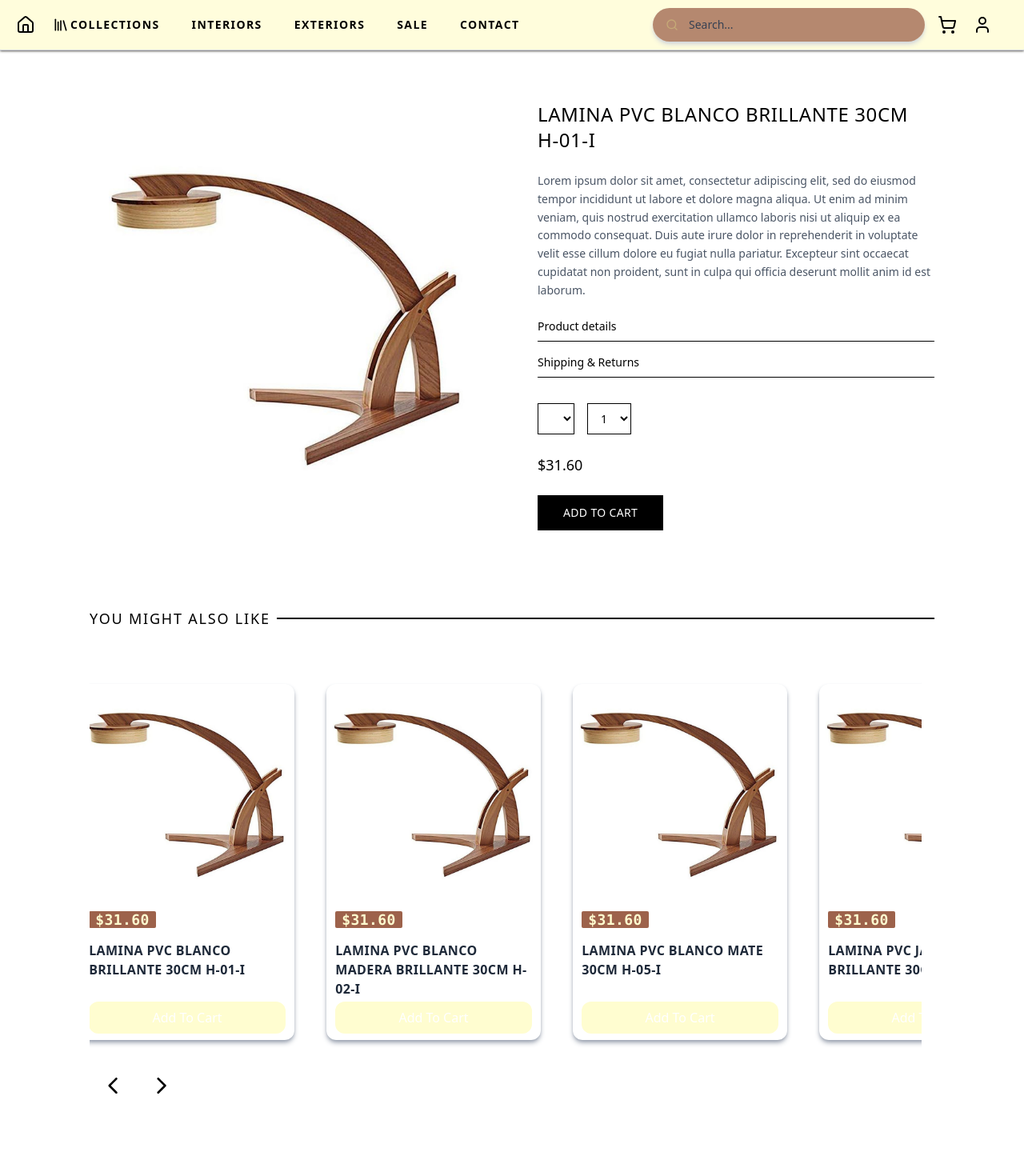
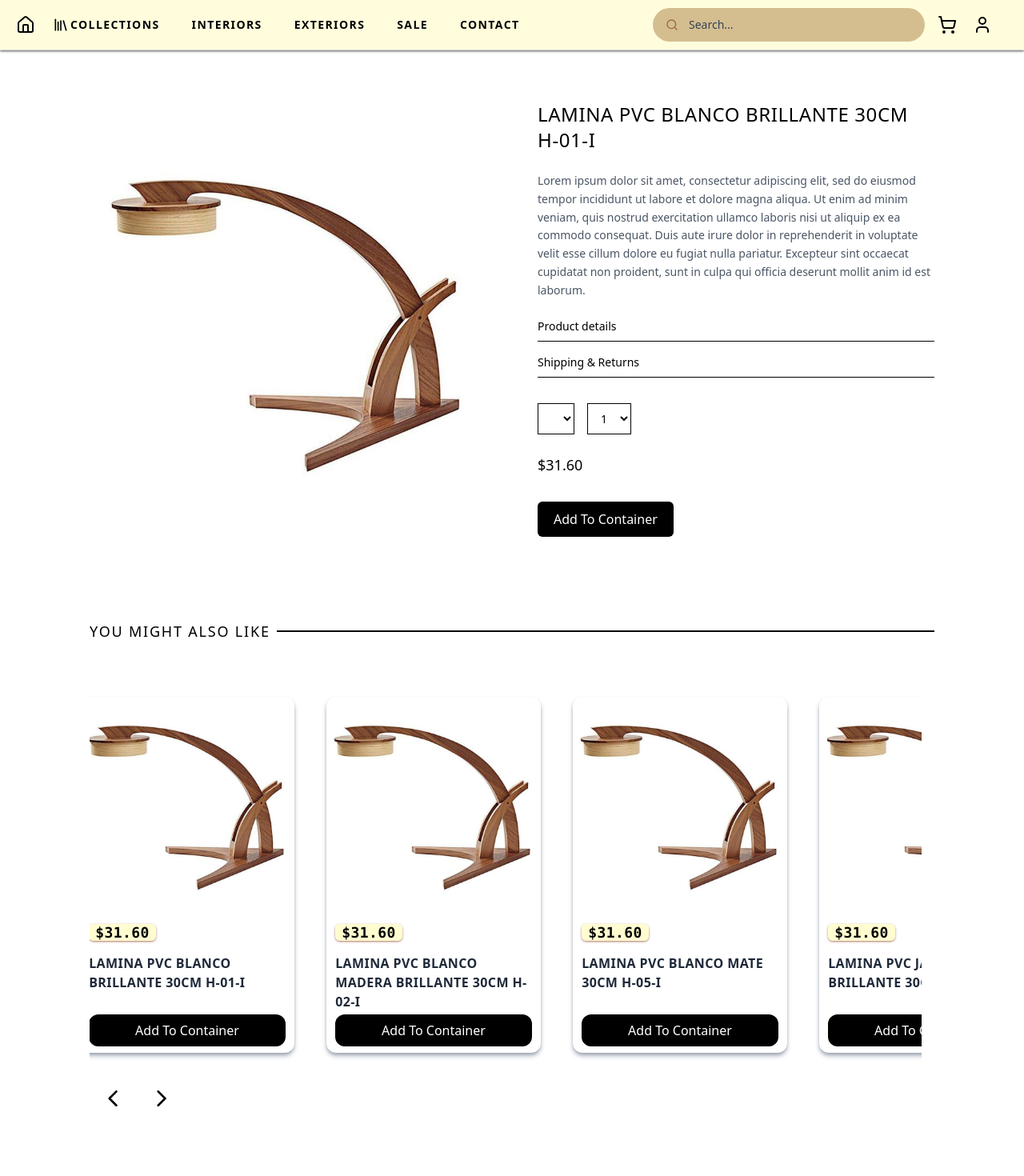
Before and after one commit to Pablodd1/BIwebsite, a Next.js app: page / in a window 1280 px wide. Shown: the top 1470 px of the page at 80% size. Built offline with nearby package versions, Linux system fonts and the light colour scheme.

Commit message:
separated addto btn and color updated

```diff
--- a/app/page.js
+++ b/app/page.js
@@ -1,9 +1,9 @@
-import ProductSection from "My_UI/product_section";
+import ProductSection from "My_UI/product_ui/product_section";
 import productData from "StaticData//products_full.json";
 import productRec from "StaticData//products_thumb.json";
 import productReview from "StaticData//products.json";
-import RecommendationsSection from "My_UI/recommended_section";
-import ReviewsSection from "My_UI/review_section";
+import RecommendationsSection from "My_UI/product_ui/recommended_section";
+import ReviewsSection from "My_UI/product_ui/review_section";
 
 export default function HomePage() {
   return (
--- a/app/products/[ID]/page.js
+++ b/app/products/[ID]/page.js
@@ -1,9 +1,9 @@
-import ProductSection from "My_UI/product_section";
+import ProductSection from "My_UI/product_ui/product_section";
 import productData from "StaticData//products_full.json";
 import productRec from "StaticData//products_thumb.json";
 import productReview from "StaticData//products.json";
-import RecommendationsSection from "My_UI/recommended_section";
-import ReviewsSection from "My_UI/review_section";
+import RecommendationsSection from "My_UI/product_ui/recommended_section";
+import ReviewsSection from "My_UI/product_ui/review_section";
 
 export default async function ProductPage({ params }) {
   const ID = (await params)?.ID;
--- /dev/null
+++ b/components/cart/addToContainer.jsx
@@ -0,0 +1,18 @@
+'use client'
+import { addOne } from "lib/cart/cart.actions";
+
+
+export default function AddToContainer({ itemID, isProductPage = false }) {
+    return (
+        <button
+            onClick={() => addOne(itemID)}
+            className={`
+                ${isProductPage
+                    ? 'w-fit py-2.5 h-fit px-5 mx-auto rounded-md'
+                    : 'w-11/12 h-fit px-2 mx-auto rounded-xl'
+                }
+             bg-black text-white  hover:bg-secondary transition-all duration-300 ease-in cursor-pointer my-2 py-2 text-center `} >
+            Add To Container
+        </button>
+    )
+}
--- a/components/navbar/search.js
+++ b/components/navbar/search.js
@@ -5,11 +5,11 @@ export default function SearchFrom() {
 
     return (
         <div className="relative w-full max-w-85">
-            <Search className="absolute left-4 top-1/2 -translate-y-1/2 w-4 h-4 text-accent1 " />
+            <Search className="absolute left-4 top-1/2 -translate-y-1/2 w-4 h-4 text-secondary " />
             <input
                 type="text"
                 placeholder="Search..."
-                className="w-full bg-secondary/75 border border-transparent focus:border-primary rounded-full py-2.5 pl-11 pr-5 text-sm text-inherit placeholder:text-gray-700 focus:outline-none search-input-focus transition-all shadow-md shadow-gray-300 focus:shadow-primary/25"
+                className="w-full bg-accent1/75 border border-transparent focus:border-primary rounded-full py-2.5 pl-11 pr-5 text-sm text-inherit placeholder:text-gray-700 focus:outline-none search-input-focus transition-all "
             />
         </div>
     )
--- a/components/product/item.jsx
+++ b/components/product/item.jsx
@@ -1,4 +1,5 @@
 import { addOne } from "lib/cart/cart.actions";
+import AddToContainer from "My_UI/cart/addToContainer";
 import GetFinalPrice from "My_UI/getFinalPrice";
 import Image from "next/image";
 import Link from "next/link";
@@ -19,15 +20,13 @@ export default function ProductItem({ item, isSlides = false }) {
                 <GetFinalPrice
                     basePrice={item.basePrice}
                     discountPercent={item.discountPercent}
-                    className=' text-primary bg-secondary px-2 rounded tracking-wide font-mono'
+                    className=' text-black bg-primary shadow shadow-secondary/75 px-2 rounded-md tracking-wide font-mono'
                 />
             </div>
             <Link href={`/products/${item.ID}`}>
                 <p className="text-md text-gray-800 font-semibold my-1 w-11/12 mx-auto tracking-wide ">{item.name}</p>
             </Link>
-            <button onClick={() => addOne(item.ID)} className=' bg-primary text-white w-11/12 h-fit mx-auto rounded-xl hover:bg-black transition-all duration-300 ease-in cursor-pointer my-2 py-2 text-center ' >
-                Add To Cart
-            </button>
+            <AddToContainer itemID={item.ID}  />
         </li>
     )
 }
--- a/components/product_section.js
+++ b/components/product_ui/product_section.js
@@ -1,3 +1,4 @@
+import AddToContainer from "My_UI/cart/addToContainer";
 import GetFinalPrice from "My_UI/getFinalPrice";
 import Image from "next/image";
 
@@ -47,9 +48,7 @@ export default function ProductSection({ product }) {
                     <GetFinalPrice basePrice={product.basePrice} discountPercent={product.discountPercent} />
                 </div>
 
-                <button className="bg-black text-white px-8 py-3 text-sm tracking-wide uppercase">
-                    Add to cart
-                </button>
+                <AddToContainer itemID={product.ID} isProductPage/>
             </div>
         </section>
     );
```
Also changed, not shown: components/product_ui/recommended_section.js (renamed from components/recommended_section.js), components/product_ui/review_section.js (renamed from components/review_section.js).
